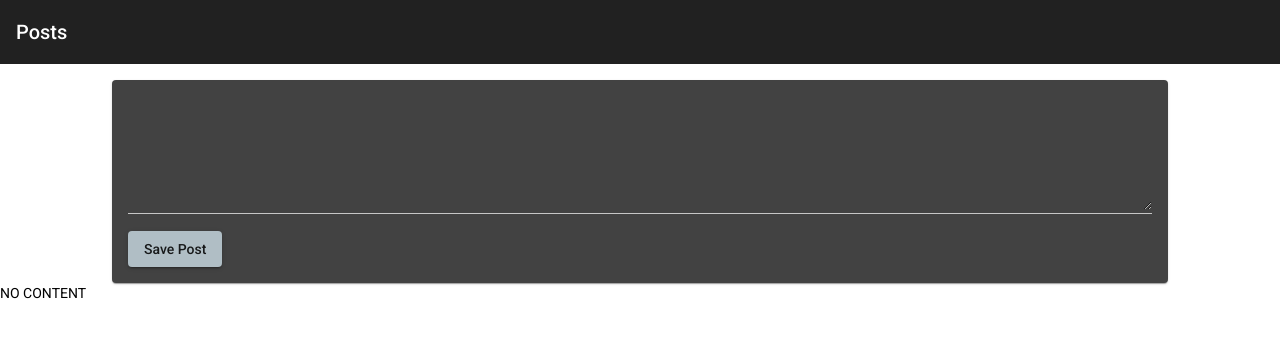
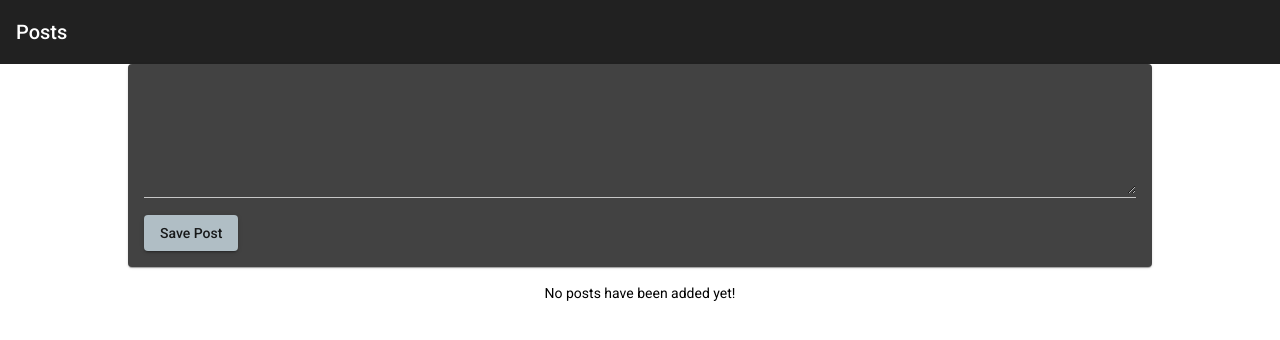
Before and after one commit to MatthewCPointer/MEAN-Stack-Example, an Angular app: page / in a window 1280 px wide. Shown: the top 340 px of the page. Built offline with nearby package versions, Linux system fonts and the light colour scheme.

Commit message:
Formatting UI for Post Creation Component & Creating Post List Component

```diff
--- a/src/app/app.component.css
+++ b/src/app/app.component.css
@@ -1,3 +1,5 @@
 main {
   margin-top: 1rem;
+  width: 80%;
+  margin: auto;
 }
--- a/src/app/app.component.html
+++ b/src/app/app.component.html
@@ -1,4 +1,5 @@
 <app-toolbar></app-toolbar>
 <main>
   <app-post-create></app-post-create>
+  <app-post-list></app-post-list>
 </main>
--- a/src/app/app.module.ts
+++ b/src/app/app.module.ts
@@ -6,15 +6,18 @@
 import {MatCardModule} from '@angular/material/card';
 import {MatButtonModule} from '@angular/material/button';
 import {MatToolbarModule} from '@angular/material/toolbar';
+import {MatExpansionModule} from '@angular/material/expansion';
 
 import { AppComponent } from './app.component';
 import { PostCreateComponent } from './posts/post-create/post-create.component';
 import { ToolbarComponent } from './toolbar/toolbar.component';
+import { PostListComponent } from './posts/post-list/post-list.component';
 
 @NgModule({
   declarations: [
     AppComponent,
     PostCreateComponent,
+    PostListComponent,
     ToolbarComponent
   ],
   imports: [
@@ -24,7 +27,8 @@
     MatInputModule,
     MatCardModule,
     MatButtonModule,
-    MatToolbarModule
+    MatToolbarModule,
+    MatExpansionModule
   ],
   providers: [],
   bootstrap: [AppComponent]
--- a/src/app/posts/post-create/post-create.component.css
+++ b/src/app/posts/post-create/post-create.component.css
@@ -1,7 +1,3 @@
-mat-card {
-  max-width: 80%;
-  margin: auto;
-}
 
 mat-form-field,
 textarea {
--- a/src/app/posts/post-create/post-create.component.html
+++ b/src/app/posts/post-create/post-create.component.html
@@ -5,4 +5,3 @@
   <button mat-raised-button
           color="accent" (click)="onAddPost()">Save Post</button>
 </mat-card>
-<p>{{ newPost }}</p>
--- /dev/null
+++ b/src/app/posts/post-list/post-list.component.css
@@ -0,0 +1,8 @@
+:host {
+  display: block;
+  margin-top: 1rem;
+}
+
+.information-text {
+ text-align: center;
+}
--- /dev/null
+++ b/src/app/posts/post-list/post-list.component.html
@@ -0,0 +1,9 @@
+<mat-accordion multi="true" *ngIf="posts.length > 0">
+  <mat-expansion-panel *ngFor="let post of posts">
+    <mat-expansion-panel-header>
+      {{post.title}}
+    </mat-expansion-panel-header>
+    <p>{{post.postDetails}}</p>
+  </mat-expansion-panel>
+</mat-accordion>
+<p mat-body-1 class="information-text" *ngIf="posts.length <= 0">No posts have been added yet!</p>
--- /dev/null
+++ b/src/app/posts/post-list/post-list.component.ts
@@ -0,0 +1,15 @@
+import { Component } from "@angular/core";
+
+@Component({
+  templateUrl: './post-list.component.html',
+  selector: 'app-post-list',
+  styleUrls: ['./post-list.component.css']
+})
+export class PostListComponent {
+  // posts = [
+  //   { title: 'First Post', postDetails: 'This is post 1 content'},
+  //   { title: 'Second Post', postDetails: 'This is post 2 content'},
+  //   { title: 'Third Post', postDetails: 'This is post 3 content'}
+  // ]
+  posts = [];
+}
```
